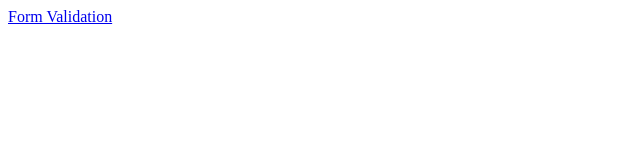
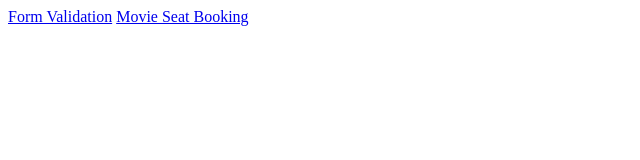
Before and after one commit to JozephM/Nard, a plain HTML site: page webc/tests.html in a window 1280 px wide. Shown: the whole page, without its empty margins (0-640 px from the left). Drawn offline with Linux system fonts and the light colour scheme.

Commit message:
Update tests.html

```diff
--- a/webc/tests.html
+++ b/webc/tests.html
@@ -8,6 +8,7 @@
 <body>
 
     <a href="form/index.html">Form Validation</a>
+    <a href="movie/index.html">Movie Seat Booking</a>
 
 </body>
 </html>
```
